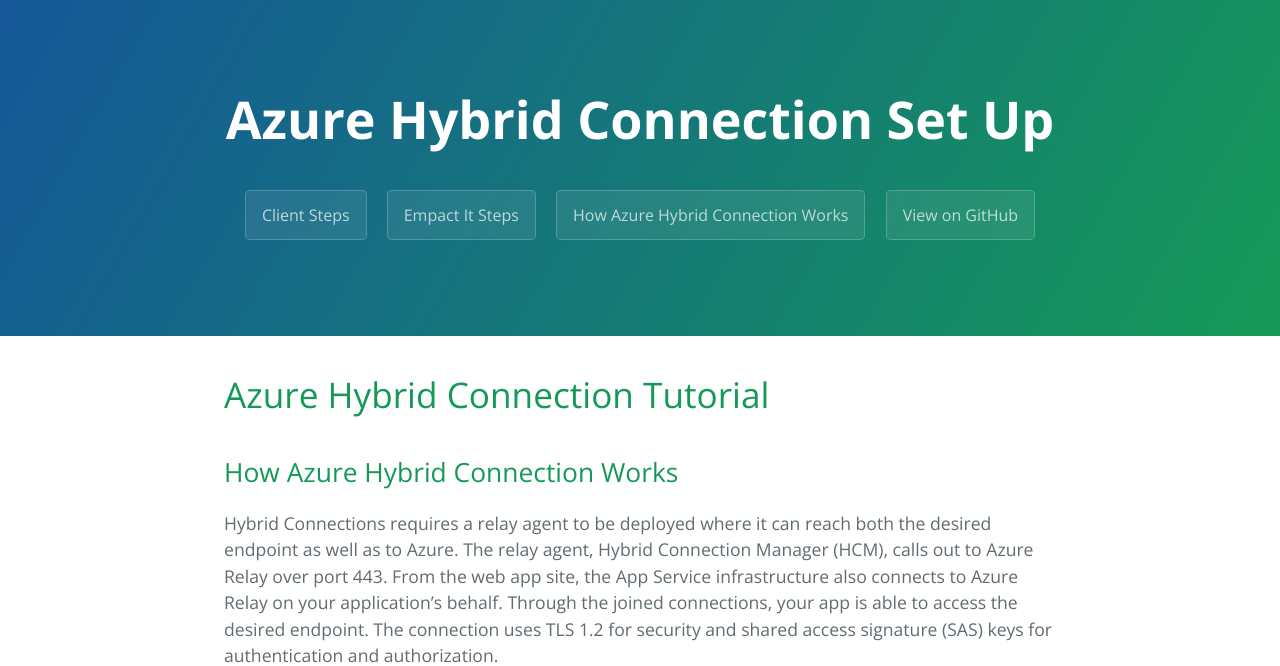
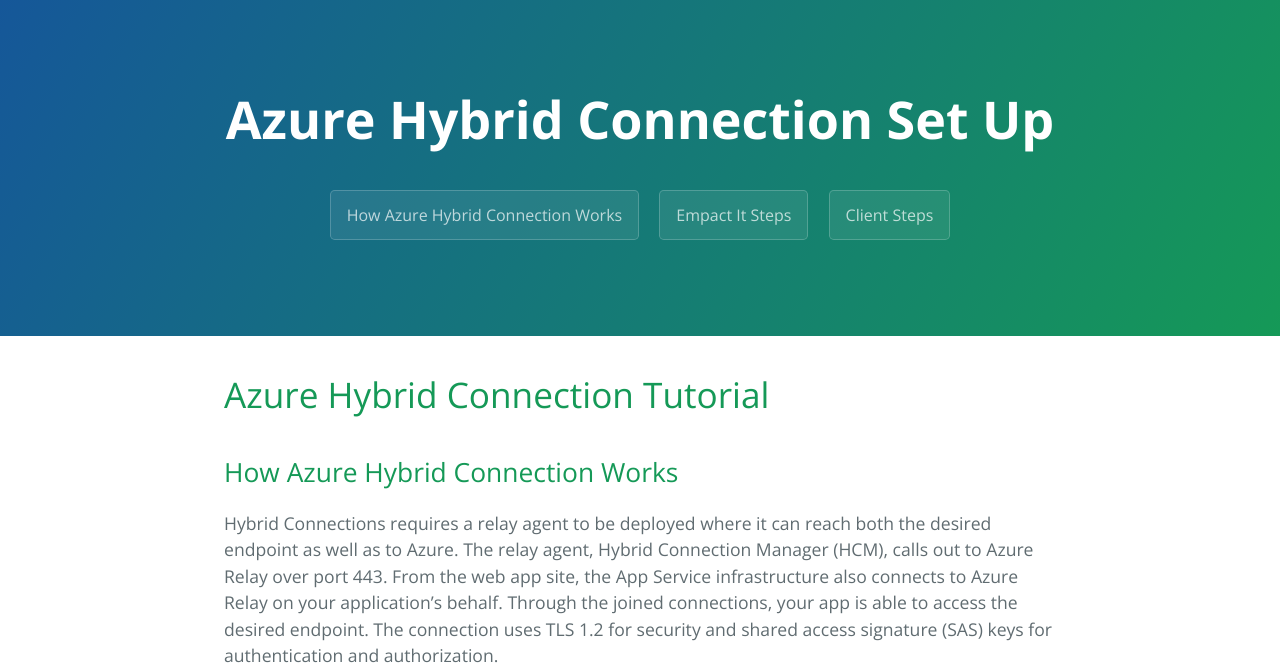
Before and after one commit to PrimeDev-team/azure-hybrid-connections, a Jekyll site: the page built from index.md, in a window 1280 px wide, cut to the strip 0-666 px from the top of the page. Built offline with Jekyll 4.4.1, drawn with Linux system fonts in a browser that asks for light colours.

Commit message:
ordered the tabs

```diff
--- a/_layouts/template.html
+++ b/_layouts/template.html
@@ -13,10 +13,9 @@
     <section class="page-header">
       <h1 class="project-name">Azure Hybrid Connection Set Up</h1>
       <h2 class="project-tagline"></h2>
-      {% for page in site.pages %}
-        <a href= {{ page.filename }} class="btn">{{ page.title }}</a>
-      {% endfor %}
-      <a href="https://github.com/PrimeDev-team/azure-hybrid-connections" class="btn">View on GitHub</a>
+      <a href="https://primedev-team.github.io/azure-hybrid-connections/index" class="btn">How Azure Hybrid Connection Works</a>
+      <a href="https://primedev-team.github.io/azure-hybrid-connections/empact-it-steps" class="btn">Empact It Steps</a>
+      <a href="https://primedev-team.github.io/azure-hybrid-connections/client-steps" class="btn">Client Steps</a>
     </section>
 
     <section class="main-content">
```
